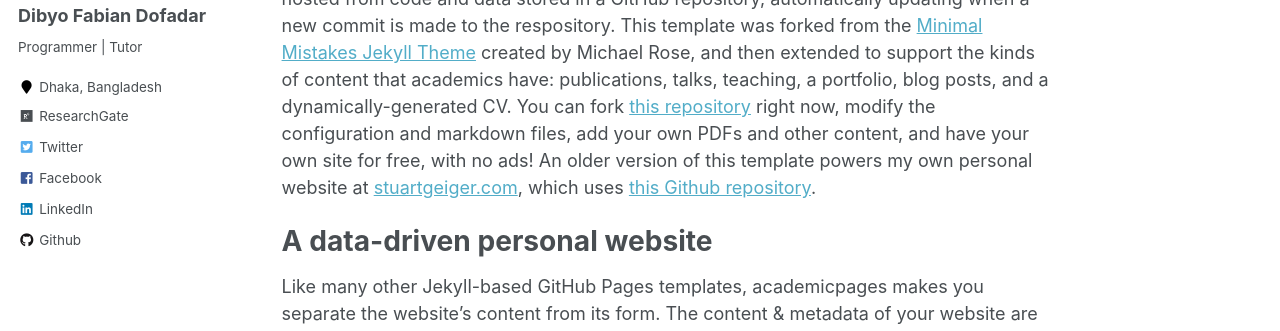
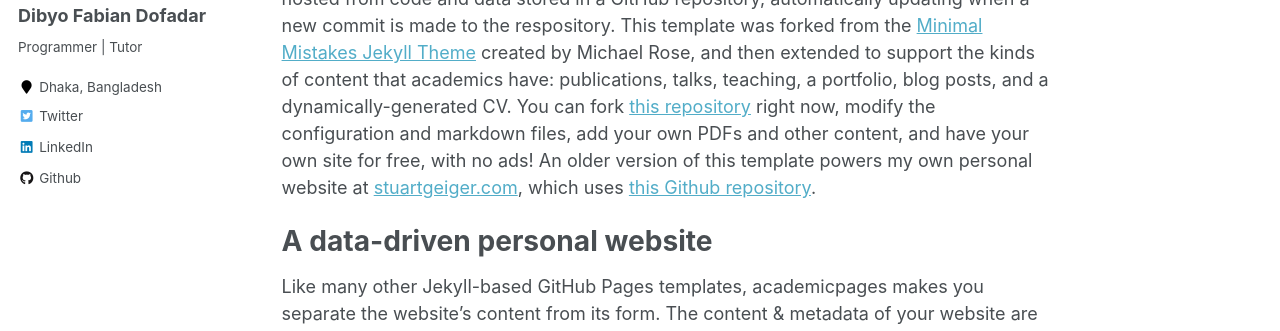
Before and after one commit to fabian-dibyo/fabian-dibyo.github.io, a Jekyll site: the page built from _pages/about.md, in a window 1280 px wide. Shown: the part 257-588 px from the top of the page. Built offline with Jekyll 4.4.1, drawn with Linux system fonts in a browser that asks for light colours; part of the change alters nothing that is shown.

Commit message:
Update _config.yml

```diff
--- a/_config.yml
+++ b/_config.yml
@@ -88,13 +88,13 @@ author:
   pubmed           : #"https://www.ncbi.nlm.nih.gov/pubmed/?term=john+snow"
   googlescholar    : #"http://yourfullgooglescholarurl.com"
   email            :
-  researchgate     : "https://www.researchgate.net/profile/Dibyo_Dofadar" # example: "https://www.researchgate.net/profile/yourprofile"
+  researchgate     : #"https://www.researchgate.net/profile/Dibyo_Dofadar"
   uri              :
   bitbucket        :
   codepen          :
   dribbble         :
   flickr           :
-  facebook         : "fabian.dibyo"
+  facebook         : #"fabian.dibyo"
   foursquare       :
   github           : "fabian-dibyo"
   google_plus      :
```
